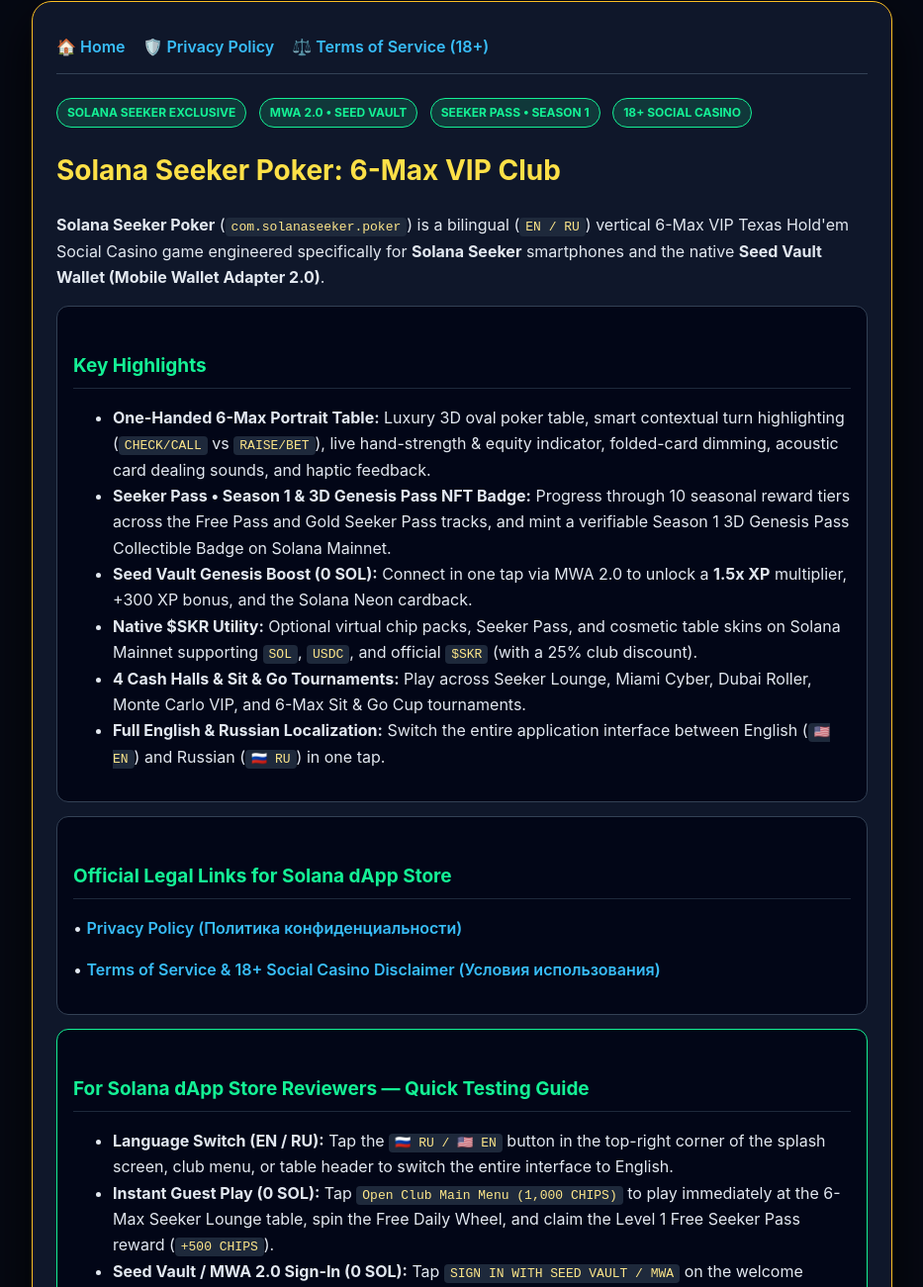
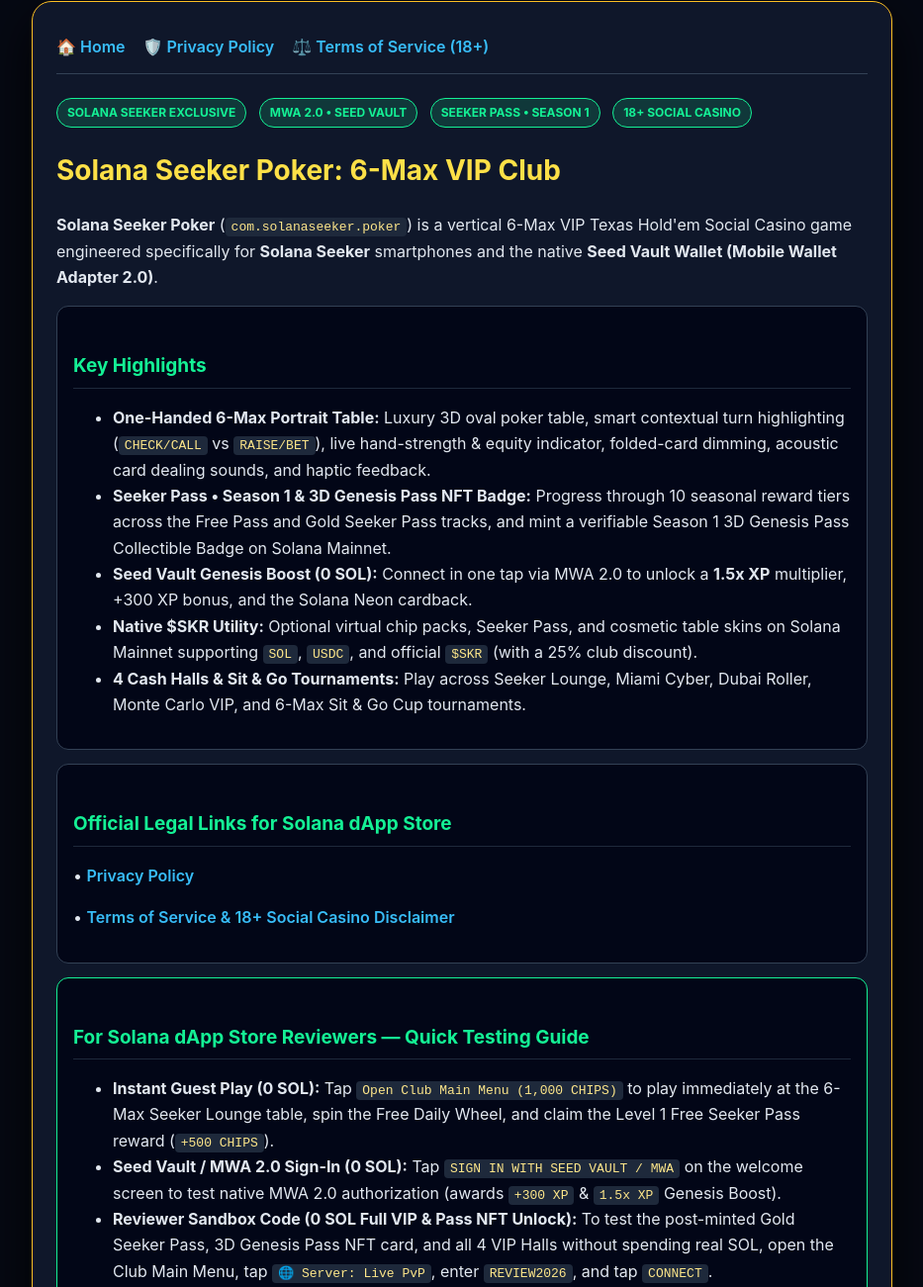
Before and after one commit to dragondex94-ops/solana-seeker-poker, a plain HTML site: page index.html in a window 1280 px wide. Shown: the part 39-1340 px from the top of the page at 99% size, without its empty margins (173-1106 px from the left). Drawn offline with Linux system fonts and the light colour scheme.

Commit message:
Add files via upload

```diff
--- a/index.html
+++ b/index.html
@@ -42,7 +42,7 @@
     <span class="badge">SEEKER PASS • SEASON 1</span>
     <span class="badge">18+ SOCIAL CASINO</span>
     <h1 style="margin-top:14px;">Solana Seeker Poker: 6-Max VIP Club</h1>
-    <p><strong>Solana Seeker Poker</strong> (<code>com.solanaseeker.poker</code>) is a bilingual (<code>EN / RU</code>) vertical 6-Max VIP Texas Hold'em Social Casino game engineered specifically for <strong>Solana Seeker</strong> smartphones and the native <strong>Seed Vault Wallet (Mobile Wallet Adapter 2.0)</strong>.</p>
+    <p><strong>Solana Seeker Poker</strong> (<code>com.solanaseeker.poker</code>) is a vertical 6-Max VIP Texas Hold'em Social Casino game engineered specifically for <strong>Solana Seeker</strong> smartphones and the native <strong>Seed Vault Wallet (Mobile Wallet Adapter 2.0)</strong>.</p>
 
     <div class="card">
       <h2>Key Highlights</h2>
@@ -52,20 +52,20 @@
         <li><strong>Seed Vault Genesis Boost (0 SOL):</strong> Connect in one tap via MWA 2.0 to unlock a <strong>1.5x XP</strong> multiplier, +300 XP bonus, and the Solana Neon cardback.</li>
         <li><strong>Native $SKR Utility:</strong> Optional virtual chip packs, Seeker Pass, and cosmetic table skins on Solana Mainnet supporting <code>SOL</code>, <code>USDC</code>, and official <code>$SKR</code> (with a 25% club discount).</li>
         <li><strong>4 Cash Halls &amp; Sit &amp; Go Tournaments:</strong> Play across Seeker Lounge, Miami Cyber, Dubai Roller, Monte Carlo VIP, and 6-Max Sit &amp; Go Cup tournaments.</li>
-        <li><strong>Full English &amp; Russian Localization:</strong> Switch the entire application interface between English (<code>🇺🇸 EN</code>) and Russian (<code>🇷🇺 RU</code>) in one tap.</li>
+
       </ul>
     </div>
 
     <div class="card">
       <h2>Official Legal Links for Solana dApp Store</h2>
-      <p>• <a href="privacy.html">Privacy Policy (Политика конфиденциальности)</a></p>
-      <p>• <a href="terms.html">Terms of Service &amp; 18+ Social Casino Disclaimer (Условия использования)</a></p>
+      <p>• <a href="privacy.html">Privacy Policy</a></p>
+      <p>• <a href="terms.html">Terms of Service &amp; 18+ Social Casino Disclaimer</a></p>
     </div>
 
     <div class="card" style="border-color: #14F195;">
       <h2>For Solana dApp Store Reviewers — Quick Testing Guide</h2>
       <ul>
-        <li><strong>Language Switch (EN / RU):</strong> Tap the <code>🇷🇺 RU / 🇺🇸 EN</code> button in the top-right corner of the splash screen, club menu, or table header to switch the entire interface to English.</li>
+
         <li><strong>Instant Guest Play (0 SOL):</strong> Tap <code>Open Club Main Menu (1,000 CHIPS)</code> to play immediately at the 6-Max Seeker Lounge table, spin the Free Daily Wheel, and claim the Level 1 Free Seeker Pass reward (<code>+500 CHIPS</code>).</li>
         <li><strong>Seed Vault / MWA 2.0 Sign-In (0 SOL):</strong> Tap <code>SIGN IN WITH SEED VAULT / MWA</code> on the welcome screen to test native MWA 2.0 authorization (awards <code>+300 XP</code> &amp; <code>1.5x XP</code> Genesis Boost).</li>
         <li><strong>Reviewer Sandbox Code (0 SOL Full VIP &amp; Pass NFT Unlock):</strong> To test the post-minted Gold Seeker Pass, 3D Genesis Pass NFT card, and all 4 VIP Halls without spending real SOL, open the Club Main Menu, tap <code>🌐 Server: Live PvP</code>, enter <code>REVIEW2026</code>, and tap <code>CONNECT</code>.</li>
```
